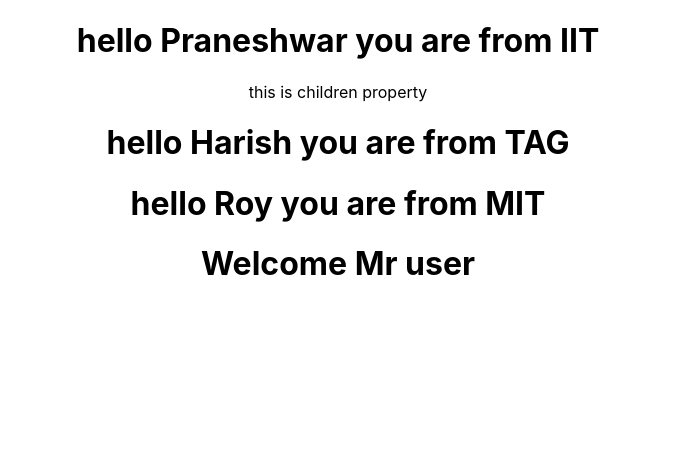
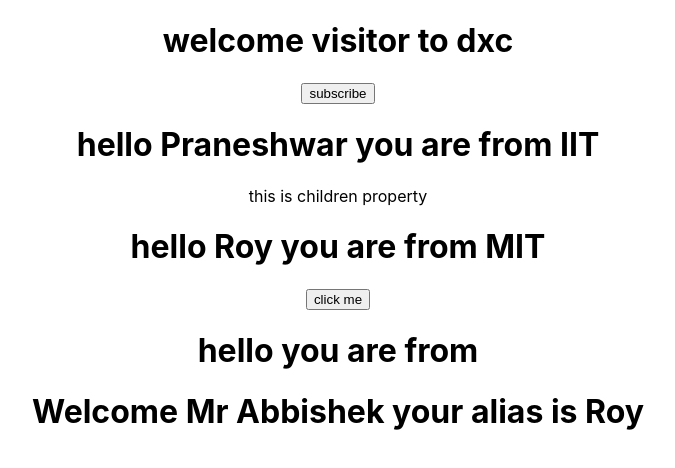
Before and after one commit to Praneshwar24/dxcreactapp, a React (Create React App) app: page / in a window 1280 px wide. Shown: the top 468 px of the page, without its empty margins (302-977 px from the left). Built offline with nearby package versions, Linux system fonts and the light colour scheme.

Commit message:
handling state change

```diff
--- a/src/App.js
+++ b/src/App.js
@@ -2,17 +2,21 @@ import logo from './logo.svg';
 import './App.css';
 import Greet from './components/Greet';
 import Welcome from './components/Welcome';
+import Message from './components/Message';
 
 function App() {
   return (
     <div className="App">
+      <Message />
       <Greet name="Praneshwar" college="IIT">
         <p>this is children property</p>
       </Greet>
-      <Greet name="Harish" college="TAG" />
-      <Greet name="Roy" college="MIT" />
+      <Greet name="Roy" college="MIT">
+        <button>click me</button>
+      </Greet>
+      <Greet />
 
-      <Welcome />
+      <Welcome name="Abbishek" alias="Roy" />
     </div>
   );
 }
--- /dev/null
+++ b/src/components/Message.js
@@ -0,0 +1,29 @@
+import React, { Component } from "react";
+
+class Message extends Component {
+    constructor() {
+        super()
+        this.state = {
+            message: 'welcome visitor to dxc'  //message partition
+        }
+    }
+
+    render() {
+        return (
+            <div>
+                <h1>{this.state.message}</h1>
+                <button onClick={() => this.changeMessage()}>subscribe</button>
+
+            </div>
+        )
+    }
+
+    changeMessage() {
+        this.setState({    //changing the content of the partition
+            message: 'thank you for subscribing'
+        })
+    }
+
+}
+
+export default Message
--- a/src/components/Welcome.js
+++ b/src/components/Welcome.js
@@ -1,9 +1,9 @@
 import React, { Component } from "react";
 
-class Welcome extends Component{
+class Welcome extends Component {
 
-    render(){
-        return <h1>Welcome Mr user</h1>
+    render() {
+        return <h1>Welcome Mr {this.props.name} your alias is {this.props.alias}</h1>
     }
 }
 export default Welcome
```
